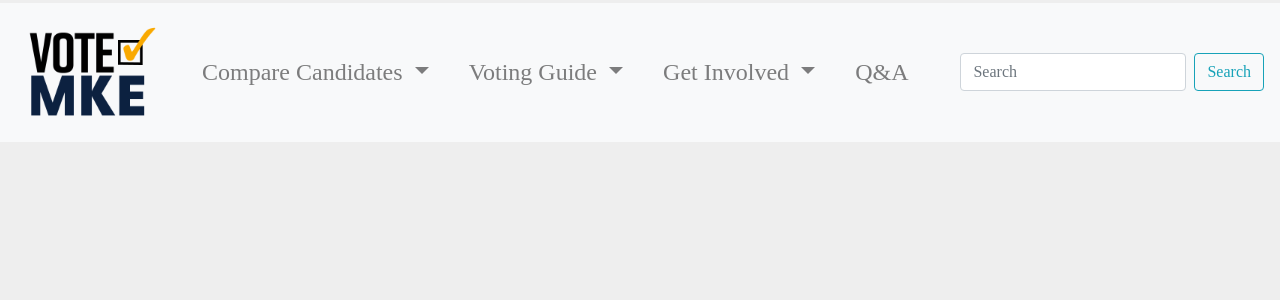
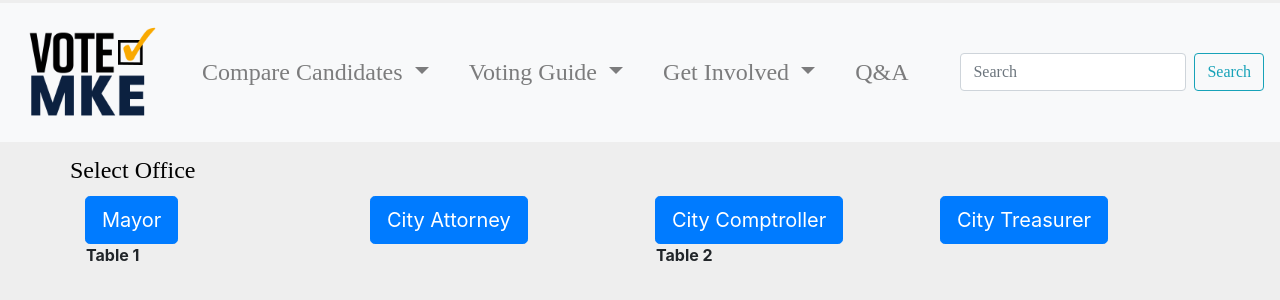
Before and after one commit to eiramegas/vote-MKE, a website: page candidates.html in a window 1280 px wide. Drawn offline with nearby package versions, Linux system fonts and the light colour scheme; a web font is replaced by a local one.

Commit message:
Add candidates buttons, placeholder table

```diff
--- a/candidates.html
+++ b/candidates.html
@@ -12,7 +12,9 @@
         integrity="sha384-ggOyR0iXCbMQv3Xipma34MD+dH/1fQ784/j6cY/iJTQUOhcWr7x9JvoRxT2MZw1T" crossorigin="anonymous">
     <link rel="stylesheet" href="https://use.typekit.net/gwp7frt.css">
     <link rel="stylesheet" href="css/style.css">
+    <script type="text/javascript" src="JS/scripts.JS"></script>
 </head>
+
 <body>
     <header class="header">
         <nav class="navbar navbar-expand-lg navbar-light bg-light">
@@ -72,13 +74,60 @@
         </nav>
     </header>
 
+    <!-- Office Buttons-->
+    <div class="container candidate-buttons">
+        <div class="row">
+            <h1>Select Office</h1>
+        </div>
+        <div id="countdown" class="row">
+            <div class="col">
+                <button id="mayor" type="button" class="btn btn-primary btn-lg">Mayor</button>
+            </div>
+            <div class="col">
+                <button id="attorney" type="button" class="btn btn-primary btn-lg">City Attorney</button>
+            </div>
+            <div class="col">
+                <button id="comptroller" type="button" class="btn btn-primary btn-lg">City Comptroller</button>
+            </div>
+            <div class="col">
+                <button id="treasurer" type="button" class="btn btn-primary btn-lg">City Treasurer</button>
+            </div>
+        </div>
+
+    </div>
+
+    <div id="mayor-compare" class="container candidate-tables">
+        <div class="row">
+            <div class="col">
+                <table>
+                    <th>
+                        Table 1
+                    </th>
+                </table>
+            </div>
+            <div class="col">
+                <table>
+                    <th>
+                        Table 2
+                    </th>
+                </table>
+            </div>
+        </div>
+    </div>
+
 
 
     </div>
     <footer>
 
     </footer>
-        <script src="https://code.jquery.com/jquery-3.2.1.slim.min.js" integrity="sha384-KJ3o2DKtIkvYIK3UENzmM7KCkRr/rE9/Qpg6aAZGJwFDMVNA/GpGFF93hXpG5KkN" crossorigin="anonymous"></script>
-        <script src="https://cdnjs.cloudflare.com/ajax/libs/popper.js/1.12.9/umd/popper.min.js" integrity="sha384-ApNbgh9B+Y1QKtv3Rn7W3mgPxhU9K/ScQsAP7hUibX39j7fakFPskvXusvfa0b4Q" crossorigin="anonymous"></script>
-        <script src="https://maxcdn.bootstrapcdn.com/bootstrap/4.0.0/js/bootstrap.min.js" integrity="sha384-JZR6Spejh4U02d8jOt6vLEHfe/JQGiRRSQQxSfFWpi1MquVdAyjUar5+76PVCmYl" crossorigin="anonymous"></script>
+    <script src="https://code.jquery.com/jquery-3.2.1.slim.min.js"
+        integrity="sha384-KJ3o2DKtIkvYIK3UENzmM7KCkRr/rE9/Qpg6aAZGJwFDMVNA/GpGFF93hXpG5KkN"
+        crossorigin="anonymous"></script>
+    <script src="https://cdnjs.cloudflare.com/ajax/libs/popper.js/1.12.9/umd/popper.min.js"
+        integrity="sha384-ApNbgh9B+Y1QKtv3Rn7W3mgPxhU9K/ScQsAP7hUibX39j7fakFPskvXusvfa0b4Q"
+        crossorigin="anonymous"></script>
+    <script src="https://maxcdn.bootstrapcdn.com/bootstrap/4.0.0/js/bootstrap.min.js"
+        integrity="sha384-JZR6Spejh4U02d8jOt6vLEHfe/JQGiRRSQQxSfFWpi1MquVdAyjUar5+76PVCmYl"
+        crossorigin="anonymous"></script>
 </body>
```
Lines whose indentation alone changed are shown as unchanged.
